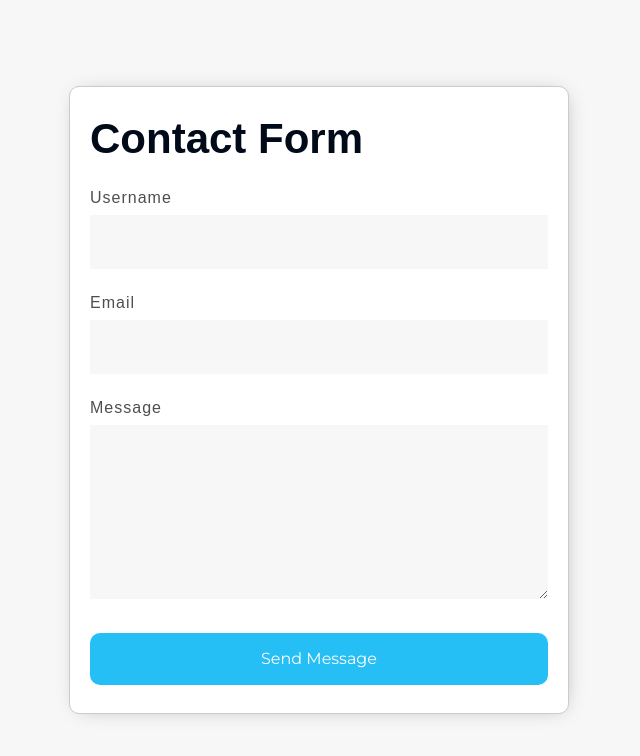
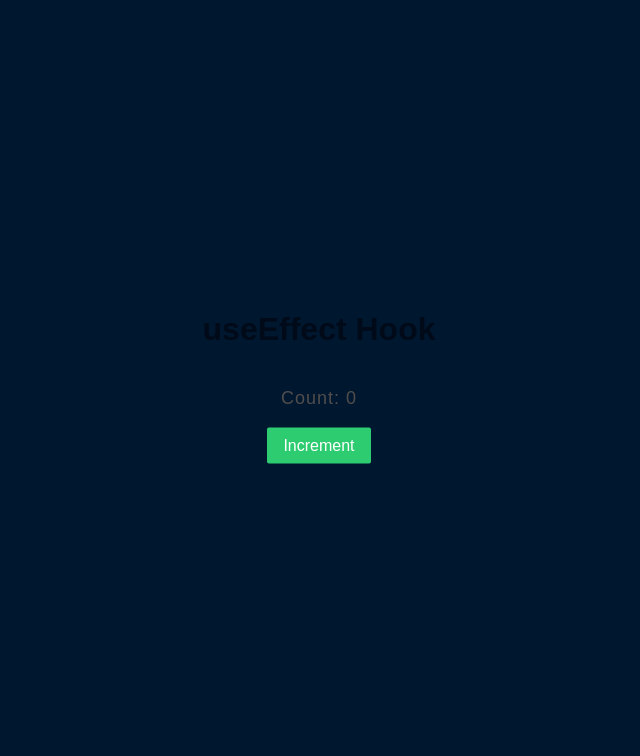
Before and after one commit to nightcoder37/my-reactv19, a React (Vite) app: page / in a window 1280 px wide. Shown: the top 756 px of the page, without its empty margins (321-961 px from the left). Built offline with nearby package versions, Linux system fonts and the light colour scheme.

Commit message:
work on useEffect

```diff
--- a/src/App.jsx
+++ b/src/App.jsx
@@ -2,7 +2,8 @@
 
 // import {Counter} from './components/hooks/useState';
 // import {RegistrationForm} from './components/hooks/useState/Registration';
-import ContactForm from './components/hooks/useState/ContactForm';
+import {ReactUseEffect} from './components/hooks/useEffect';
+// import ContactForm from './components/hooks/useState/ContactForm';
 // import LoginForm from './components/hooks/useState/LoginForm';
 // import {RegistrationFormReact} from './components/hooks/useState/RegistrationReact';
 
@@ -23,7 +24,7 @@ import ContactForm from './components/hooks/useState/ContactForm';
 
 function App() {
     return (
-        <section className="container">
+        <section>
             {/* <h1 className="card-heading">List of Best Netflix Series</h1> */}
             {/* <NetflixSeries /> */}
             {/* <Profile /> */}
@@ -42,7 +43,8 @@ function App() {
             {/* <RegistrationForm /> */}
             {/* <RegistrationFormReact /> */}
             {/* <LoginForm /> */}
-            <ContactForm />
+            {/* <ContactForm /> */}
+            <ReactUseEffect />
         </section>
     );
 }
--- /dev/null
+++ b/src/components/hooks/useEffect/index.css
@@ -0,0 +1,54 @@
+.effect-container {
+    width: 65rem;
+    padding: 0 6.4rem;
+
+    & h1 {
+        margin-bottom: 3.2rem;
+    }
+    & p {
+        margin-bottom: 1.6rem;
+    }
+
+    & span {
+        font-weight: bold;
+    }
+
+    & button {
+        padding: 0.6rem 1.6rem;
+        font-size: 1.6rem;
+        cursor: pointer;
+        margin-bottom: 3.2rem;
+        background-color: #2ecc71;
+        border: none;
+        color: #fff;
+        border-radius: 0.2rem;
+        -webkit-border-radius: 0.2rem;
+        -moz-border-radius: 0.2rem;
+        -ms-border-radius: 0.2rem;
+        -o-border-radius: 0.2rem;
+    }
+}
+
+@import url('https://fonts.googleapis.com/css?family=Lato');
+
+body {
+    background: #00182f;
+    color: white;
+    font-family: 'Lato', sans-serif;
+}
+
+.container {
+    position: absolute;
+    text-align: center;
+    width: 100%;
+    top: 50%;
+    left: 50%;
+    transform: translate(-50%, -50%);
+}
+.odometer {
+    font-size: calc(2rem +5vw);
+}
+.title {
+    letter-spacing: 1.5px;
+    line-height: 1.25;
+}
--- /dev/null
+++ b/src/components/hooks/useEffect/index.jsx
@@ -0,0 +1,16 @@
+import {useEffect, useState} from 'react';
+import './index.css';
+
+export const ReactUseEffect = () => {
+    const [count, setCount] = useState(0);
+    useEffect(() => {
+        console.log('Hello useEffect');
+    }, []);
+    return (
+        <div className="container effect-container">
+            <h1>useEffect Hook</h1>
+            <p>Count: {count}</p>
+            <button onClick={() => setCount(count + 1)}>Increment</button>
+        </div>
+    );
+};
--- a/src/components/hooks/useState/ContactForm.jsx
+++ b/src/components/hooks/useState/ContactForm.jsx
@@ -1,4 +1,4 @@
-import React, {useState} from 'react';
+import {useState} from 'react';
 import './index.css';
 
 const ContactForm = () => {
```
